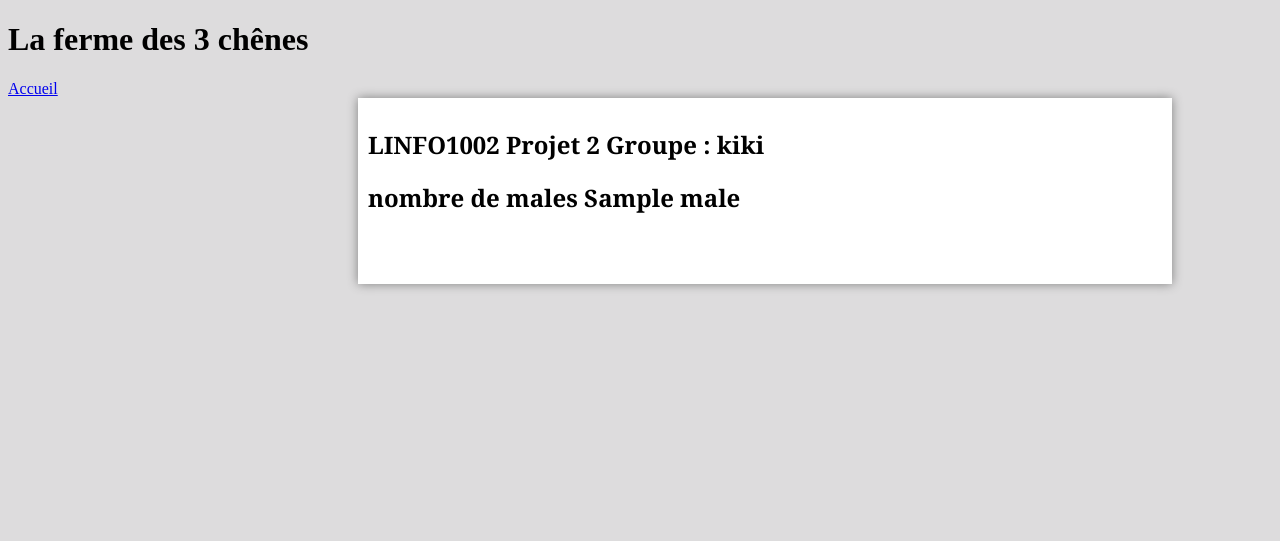
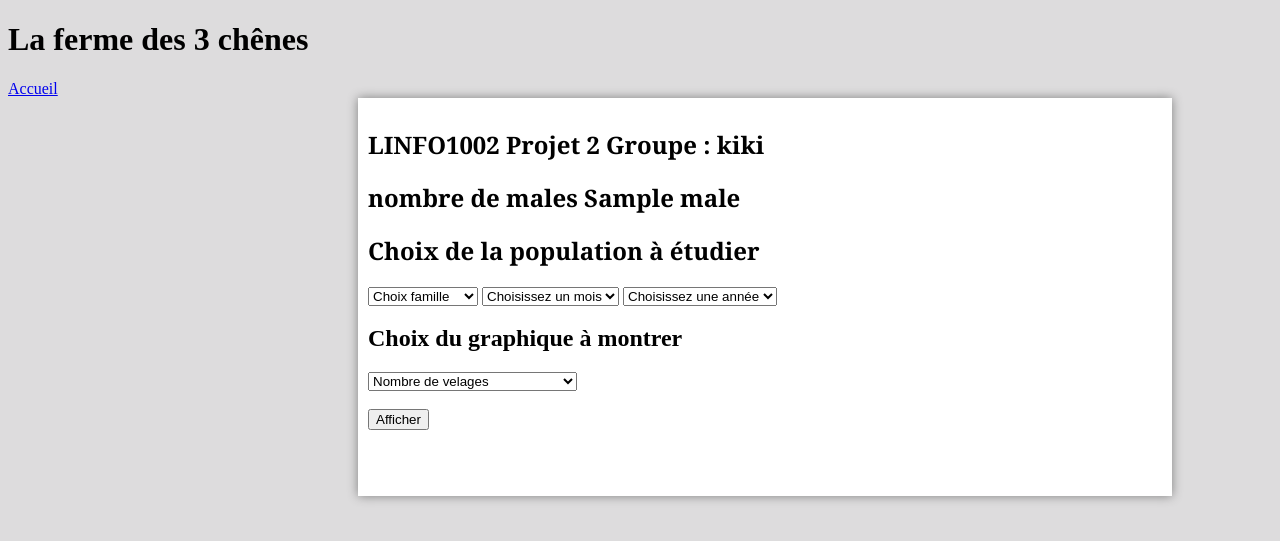
Before and after one commit to riri-314/P2bacun, a Flask app: template templates/home.html in a window 1280 px wide. Shown: the top 541 px of the page. Run offline with Flask 2, Linux system fonts and the light colour scheme; the template is opened without the code that fills it: most values are stand-ins (such as "Sample title", 1, 10 or a date in 2020).

Commit message:
Add select option in home

```diff
--- a/main.py
+++ b/main.py
@@ -4,13 +4,26 @@
 from flask import Flask, render_template, request
 import sqlite3
 
+
 # creat app
 app = Flask(__name__, template_folder='templates')
 # app.debug = False
 
 # cursor to db
-conn = sqlite3.connect('p2.sqlite', check_same_thread=False)
+conn = sqlite3.connect('ProjetSQl.sqlite', check_same_thread=False)
 cursor = conn.cursor()
+
+def families():
+	families_lst = []
+	for i in cursor.execute("SELECT nom from familles"):
+		families_lst.append(i)
+	return families_lst
+
+familles = families()
+
+
+months = ["01","02","03","04","05","06","07","08","09","10","11","12"]
+years = list(range(1990, 2020))
 
 # fun that count the number of male in the database
 def nb_male():
@@ -20,12 +33,12 @@ def nb_male():
 		if x == ('M',):
 			count += 1
 	return count
-print(nb_male())
+#print(nb_male())
 # fun for the front page
 @app.route("/")
 def home():
     male = nb_male() #number of males in the db
-    return render_template("home.html", male=male)
+    return render_template("home.html", familles = familles, months = months, years = years, male=male)
 
 # launch site
 if __name__ == '__main__':
--- a/templates/home.html
+++ b/templates/home.html
@@ -21,4 +21,42 @@
 </div>
 
 
-{%endblock%}
+<h1>Choix de la population à étudier</h1>
+<FORM method="post">
+    <SELECT name="famille" size="1">
+        <OPTION selected>Choix famille
+        {% for famille in familles %}
+            <OPTION>{{famille}}
+        {% endfor %}
+    </SELECT>
+    <SELECT name="mois" size="1">
+        <OPTION selected>Choisissez un mois
+        {% for month in months %}
+            <OPTION>{{month}}
+        {% endfor %}
+    </SELECT>
+    <SELECT name="annee" size="1">
+        <OPTION selected>Choisissez une année
+        {% for year in years %}
+            <OPTION>{{year}}
+        {% endfor %}
+    </SELECT>
+
+    <h2>Choix du graphique à montrer</h2>
+    <SELECT name="graph" size="1">
+        <OPTION selected>Nombre de velages
+        <OPTION>Pleine Lune
+        <OPTION>Distribution des races
+        <OPTION>Nombre de mort-né
+        <OPTION>Nombre de velages compliqués
+        </SELECT>
+    <br>
+    <br>
+    <div>
+        <input class="bouton_afficher" type="submit" value="Afficher">
+
+        <p style="color:red">{{ error_msg }}</p>
+
+    </div>
+</FORM>
+{% endblock %}
```
Also changed, not shown: data/porjetSQL.py (+4 -4 lines), ProjetSQl.sqlite (renamed from data/ProjetSQl.sqlite), p2.sqlite (deleted), readme.txt.
